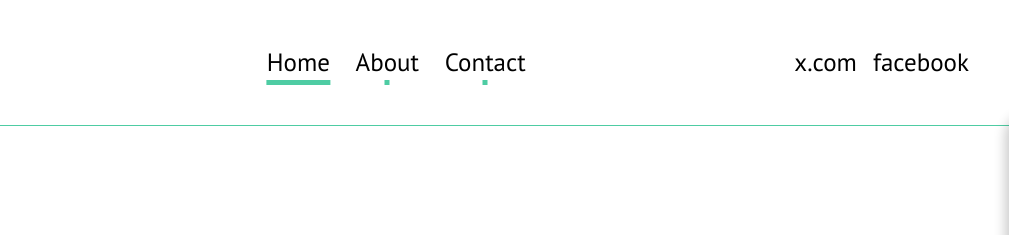
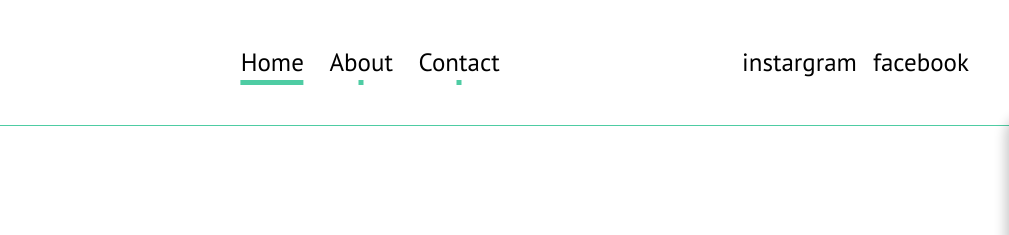
Before and after one commit to Auntapza/Portfolio, a plain HTML site: page index.html in a window 1280 px wide. Shown: the top 235 px of the page, 271-1280 px from the left. Drawn offline with Linux system fonts and the light colour scheme.

Commit message:
Update index.html

```diff
--- a/index.html
+++ b/index.html
@@ -35,7 +35,7 @@
             </nav>
             <div class="social">
                 <ul>
-                    <li><a href="#">x.com</a></li>
+                    <li><a href="#">instargram</a></li>
                     <li><a href="#"></a>facebook</li>
                 </ul>
             </div>
```
